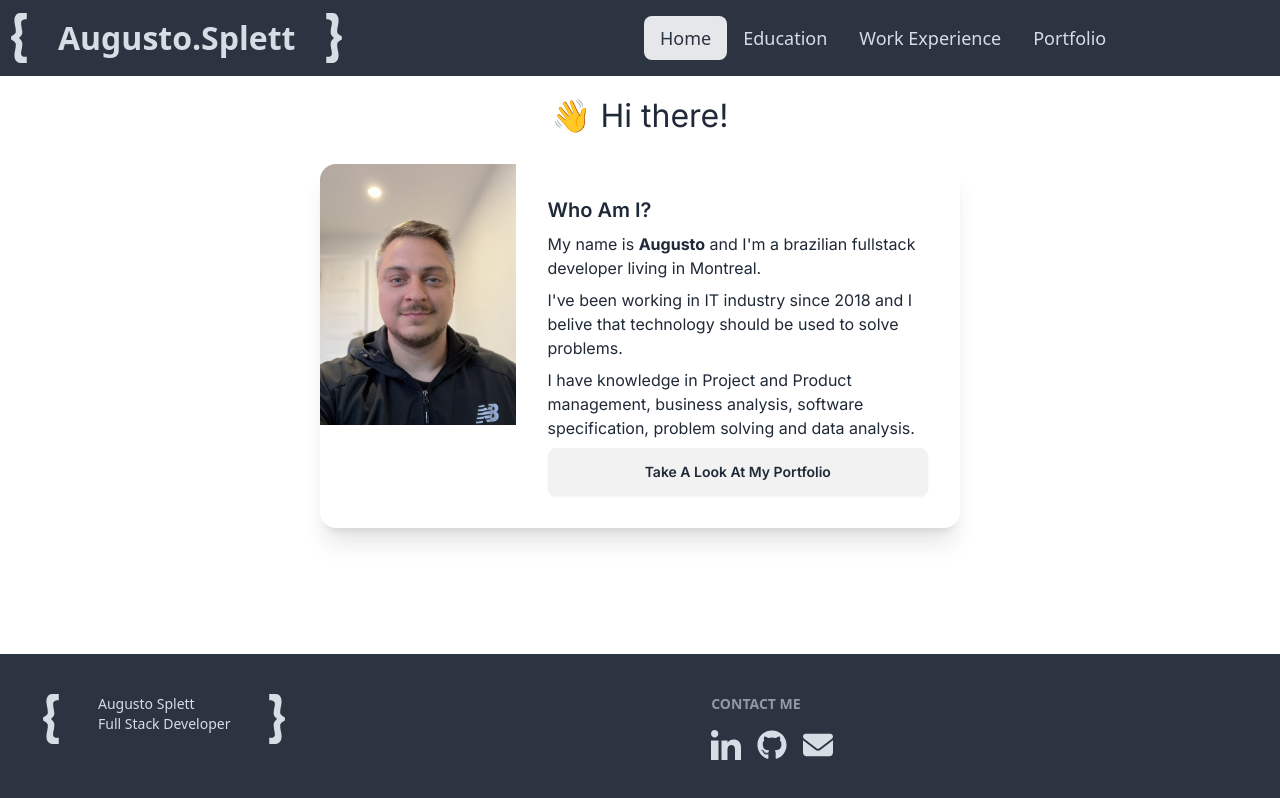
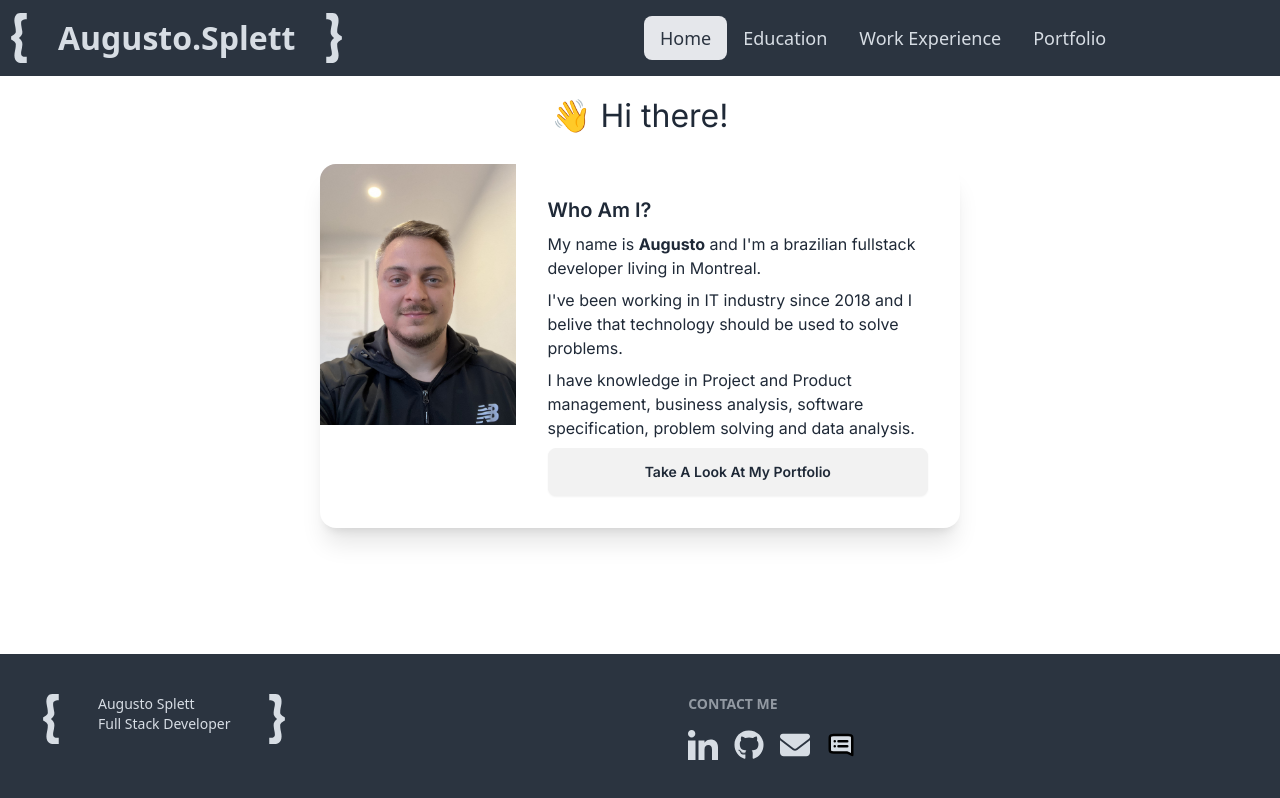
Before and after one commit to augustosplett/augustosplett.github.io, a Next.js app: page / in a window 1280 px wide. Built offline with nearby package versions, Linux system fonts and the light colour scheme.

Commit message:
add link to send me a message on the footer

```diff
--- a/src/components/footer/index.jsx
+++ b/src/components/footer/index.jsx
@@ -3,6 +3,8 @@ import CurlyBracketsRight from '@/assets/curly-brackets-right.svg';
 import LinkedinLogo from '@/assets/linkedin.svg';
 import GithubLogo from "@/assets/github.svg";
 import EmailLogo from '@/assets/envelope-solid.svg';
+import MessageImg from '@/assets/message.svg';
+import Link from 'next/link';
 
 export default function Footer(){
     return(
@@ -30,6 +32,10 @@ export default function Footer(){
             <a href="mailto:augusto.splett@gmail.com">
               <EmailLogo className="fill-current" width={30} height={30}/>
             </a>
+
+            <Link href="/contact-page">
+              <MessageImg className="fill-current" width={30} height={30}/>
+            </Link>
           </div>
         </nav>
       </footer>
```
Also changed, not shown: src/assets/message.svg (added).
